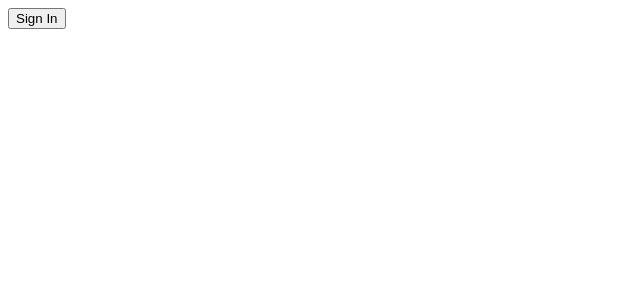
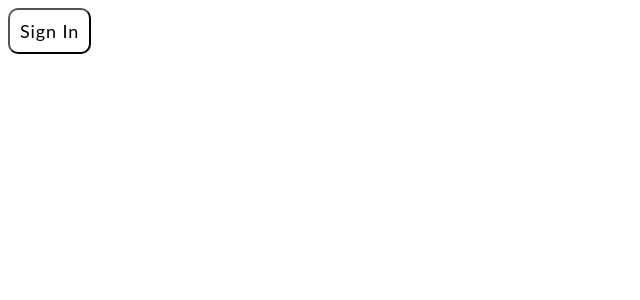
Before and after one commit to dev-mDavid/ng-singleton, an Angular app: page / in a window 1280 px wide. Shown: the top 300 px of the page, without its empty margins (0-640 px from the left). Built offline with nearby package versions, Linux system fonts and the light colour scheme.

Commit message:
config UserDemo Style

```diff
--- a/src/app/user-demo/user-demo.component.html
+++ b/src/app/user-demo/user-demo.component.html
@@ -1,4 +1,4 @@
-<div>
+<div class="sign-in">
   <p *ngIf="userName">
     Welcome: {{ userName }}
   </p>
--- a/src/app/user-demo/user-demo.component.sass
+++ b/src/app/user-demo/user-demo.component.sass
@@ -0,0 +1,13 @@
+.sign-in
+  p
+    font-family: lato
+    font-size: 18px
+    letter-spacing: 0.05em
+
+  button
+    font-family: lato
+    font-size: 18px
+    padding: 10px
+    background-color: #ffffff
+    border-radius: 10px
+    letter-spacing: 0.05em
```
